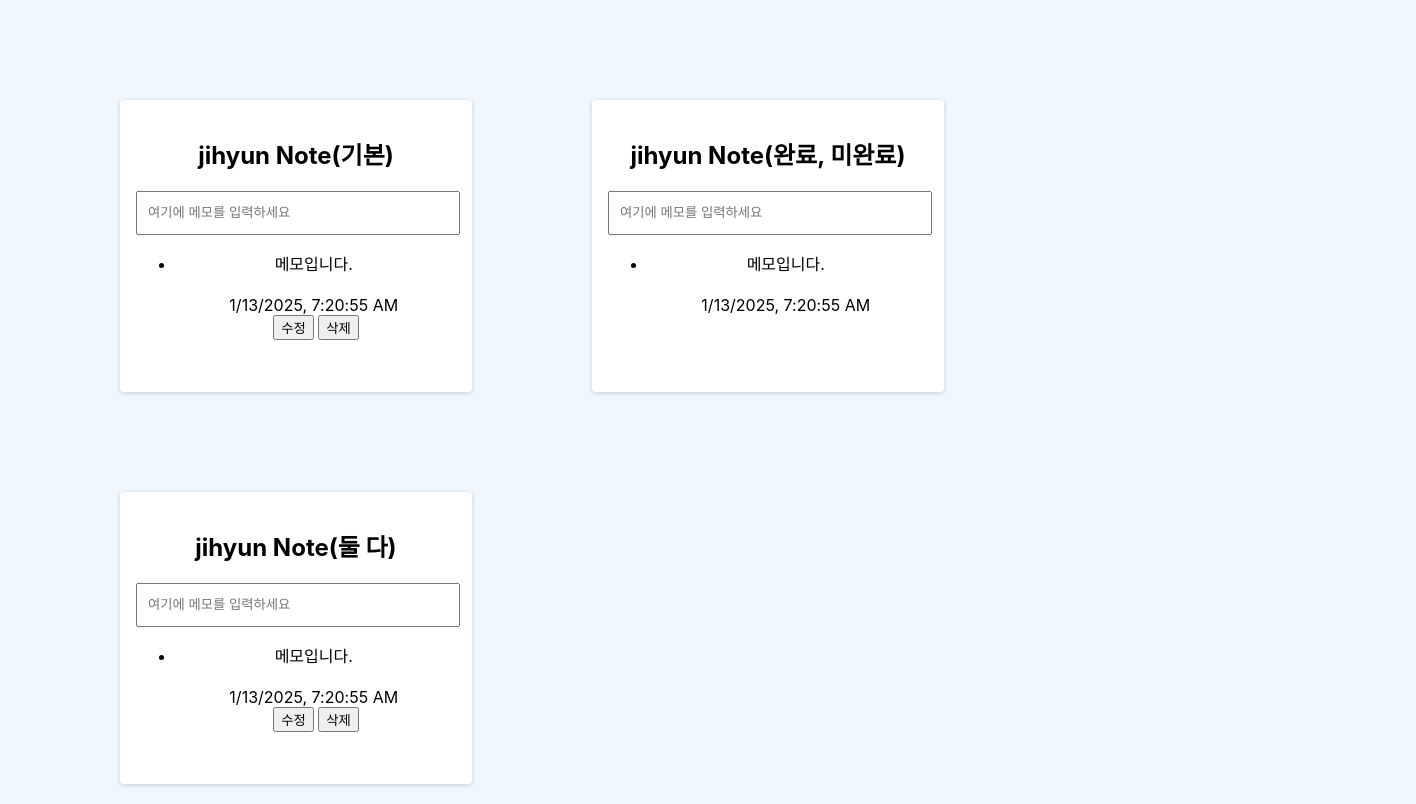
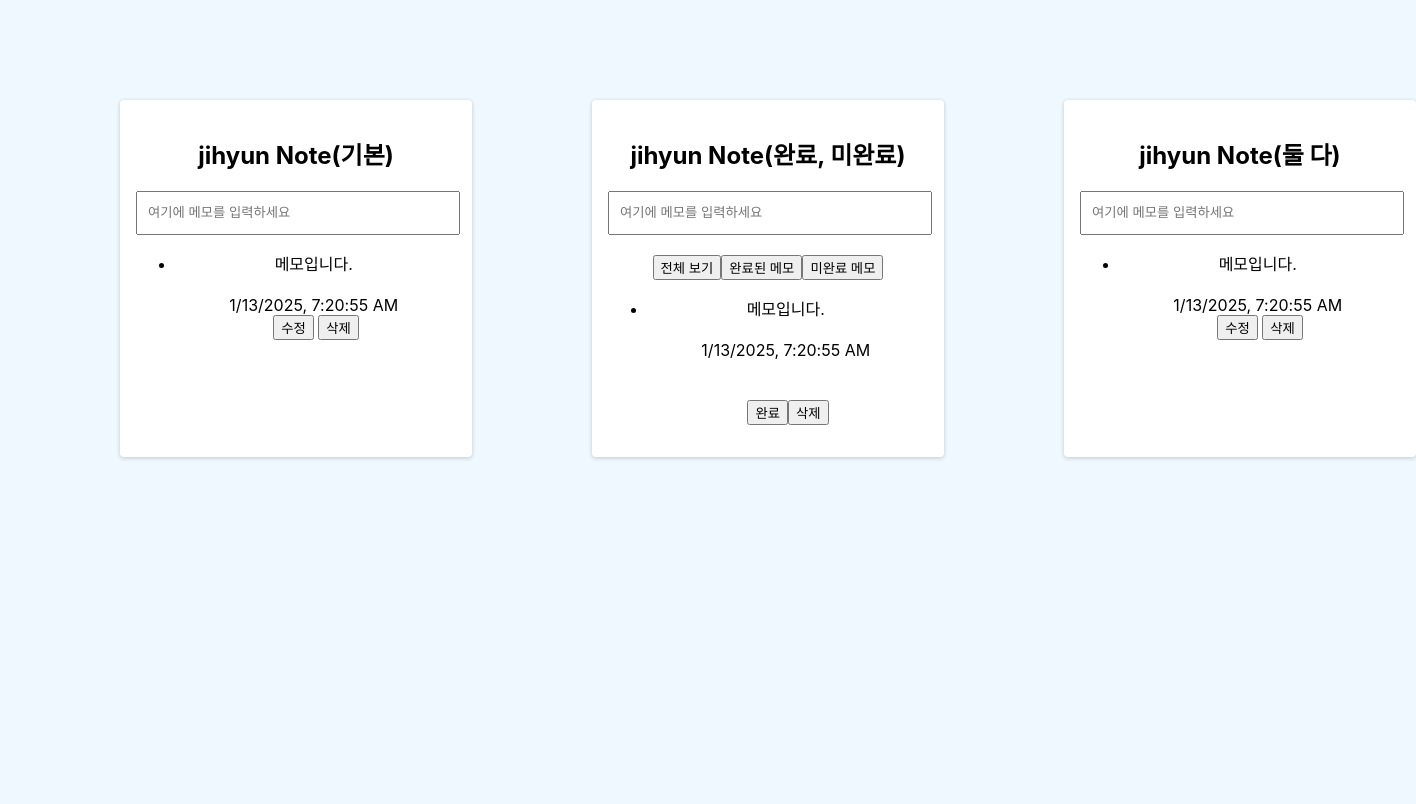
Before and after one commit to treejh/React-LileLion, a React (Create React App) app: page / in a window 1280 px wide. Shown: the whole page, 1416 px wide, since content can reach past the window. Built offline with nearby package versions, Linux system fonts and the light colour scheme.

Commit message:
[ feat ] Note 완료 미완료 구현

```diff
--- a/src/Note/NoteComplete/NoteComplete.js
+++ /dev/null
@@ -1,11 +0,0 @@
-const NoteComplete =({note})=>{
-    return(
-        <>
-         {note.text}&nbsp;<br/><br/>
-         {note.createdAt}&nbsp;<br/>
-        </>
-    )
-
-}
-
-export default NoteComplete;
--- /dev/null
+++ b/src/Note/NoteComplete/NoteCompleteA.js
@@ -0,0 +1,16 @@
+const NoteCompleteA =({note, changeState, deleteHandler})=>{
+    return(
+        <>
+         {note.text}&nbsp;<br/><br/>
+         {note.createdAt}&nbsp;<br/>
+         <br/>
+         <br/>
+        <button onClick={()=>changeState(note.id)
+        }> {note.check ? "취소" : "완료" } </button>
+        <button onClick={()=>deleteHandler(note.id)}>삭제</button>
+        </>
+    )
+
+}
+
+export default NoteCompleteA;
--- a/src/Note/NoteComplete/NoteCompleteBox.js
+++ b/src/Note/NoteComplete/NoteCompleteBox.js
@@ -5,25 +5,63 @@ import NoteCompleteInput from "./NoteCompleteInput";
 const NoteCompleteBox =()=>{
 
     const[noteList, setNoteList] = useState([
-        {   id: 1,
+        {   id: Date.now(),
             text : "메모입니다.",
-            createdAt: new Date().toLocaleString(), }
+            createdAt: new Date().toLocaleString(),
+            check : false }
     ]);
+
+    const [filterType, setFilterType] = useState("All");
 
     const addNoteList=(text)=>{
         const newNote={
             id : Date.now(),
             text : text,
             createdAt: new Date().toLocaleString(),
+            check : false
         }
 
         setNoteList([newNote, ...noteList]);
     }
 
+    const filteredNotes=noteList.filter((note)=>{
+        //true인것만 반환되기 때문에, false인것은 반환되지 않으므로, 완료된것만 반환
+        if(filterType==="Complete") return note.check;
+        //!를 사용하여 false -> true로 하여, 미완료인것만 반환
+        if(filterType==="InComplete") return !note.check;
+        return true;
+    }
+)
+
+const changeState = (id) => {
+    setNoteList(noteList.map((note) => {
+        if (note.id === id) {
+            return { ...note, check: !note.check };
+        }
+        return note;
+    }));
+};
+
+const deleteNote=(id) =>{
+    setNoteList(
+        noteList.filter((note)=>note.id!==id)
+    );
+}
+
+
     return(
         <div>
             <NoteCompleteInput addNote={addNoteList}/>
-            <NoteCompleteList noteList={noteList}/>
+            <div>
+            <br/>
+            <button onClick={()=>setFilterType("All")}>전체 보기</button>
+            <button onClick={()=>setFilterType("Complete")}>완료된 메모</button>
+            <button onClick={()=>setFilterType("InComplete")}>미완료 메모</button>
+            </div>
+            <NoteCompleteList
+            changeState={changeState}
+             noteList={filteredNotes}
+             deleteHandler = {deleteNote}/>
         </div>
     )
 
--- a/src/Note/NoteComplete/NoteCompleteList.js
+++ b/src/Note/NoteComplete/NoteCompleteList.js
@@ -1,17 +1,19 @@
-import NoteComplete from "./NoteComplete";
+import NoteCompleteA from "./NoteCompleteA";
 
 
-const NoteCompleteList =({noteList}) =>{
+
+const NoteCompleteList =({noteList, changeState,deleteHandler}) =>{
 return(
     <ul>
         {noteList.map((note)=>(
             <li key={note.id}>
-                <NoteComplete note={note}></NoteComplete>
+                <NoteCompleteA note={note}
+                changeState={changeState}
+                deleteHandler={deleteHandler}/>
             </li>
         )
     )
     }
-
     </ul>
 );
 
--- a/src/index.css
+++ b/src/index.css
@@ -36,8 +36,7 @@ body{
 
 .card-container {
   display: flex;
-  justify-content: flex-start;  /* 카드들이 왼쪽에 정렬되게 설정 */
-  gap: 20px;  /* 카드 사이의 간격을 20px로 설정 */
-  flex-wrap: wrap;  /* 카드가 너무 많으면 자동으로 줄바꿈 */
+  justify-content: flex-start;
+  gap: 20px;
   padding: 20px;
 }
```
